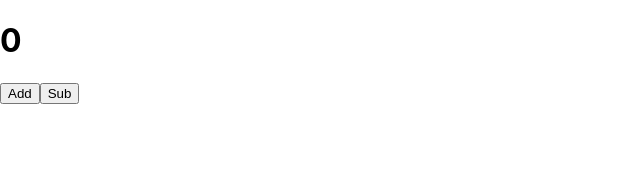
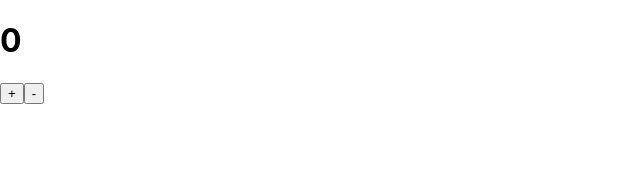
Before and after one commit to pdcourses/redux-learn-pd2022, a React (Create React App) app: page / in a window 1280 px wide. Shown: the top 173 px of the page, without its empty margins (0-640 px from the left). Built offline with nearby package versions, Linux system fonts and the light colour scheme.

Commit message:
fix component with last varsion

```diff
--- a/src/Components/Counter/index.jsx
+++ b/src/Components/Counter/index.jsx
@@ -6,8 +6,8 @@ function Counter(props) {
   return (
     <>
         <h1>{props.value}</h1>
-        <button onClick={props.add}>Add</button>
-        <button onClick={props.sub}>Sub</button>
+        <button onClick={props.add}>+</button>
+        <button onClick={props.sub}>-</button>
     </>
   );
 }
@@ -17,6 +17,9 @@ const mapActions = (dispatch) => {
         sub: () => dispatch({type: 'SUB'}),
     }
 }
-const mapStates = (state) => { const {value} = state; return {value}}
+const mapStates = (state) => {
+    const {value} = state;
+    return {value}
+}
 
 export default connect(mapStates ,mapActions) (Counter);
--- a/src/index.js
+++ b/src/index.js
@@ -1,14 +1,22 @@
 import React from 'react';
-//import ReactDOM from 'react-dom/client';
+import ReactDOM from 'react-dom/client';
 import './index.css';
 import App from './App';
 import {Provider} from 'react-redux';
 import store from './store';
-import ReactDOM from 'react-dom';
 
+/*
 ReactDOM.render(
     <Provider store={store}>
       <App />
     </Provider>,
     document.getElementById('root')
 );
+*/
+
+const root = ReactDOM.createRoot(document.getElementById('root'));
+root.render(
+  <Provider store={store}>
+    <App />
+  </Provider>
+);
--- a/src/store/index.js
+++ b/src/store/index.js
@@ -1,13 +1,14 @@
-import {createStore} from 'redux';
+import { configureStore } from '@reduxjs/toolkit'
 const initialSate = {
     value: 0,
 }
 const reducer  = (state = initialSate, action) => {
+    // action {type: ''}
     switch(action.type){
         case 'ADD': return {value: state.value + 1};
         case 'SUB': return {value: state.value - 1};
         default: return state;
     }
 };
-const store = createStore(reducer);
+const store = configureStore({reducer : reducer});
 export default store;
```
